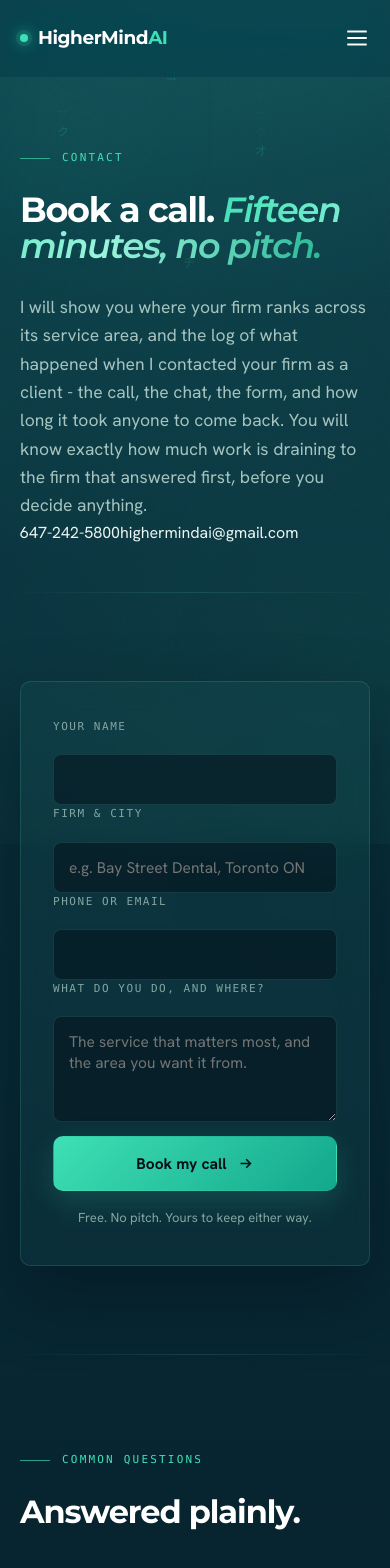
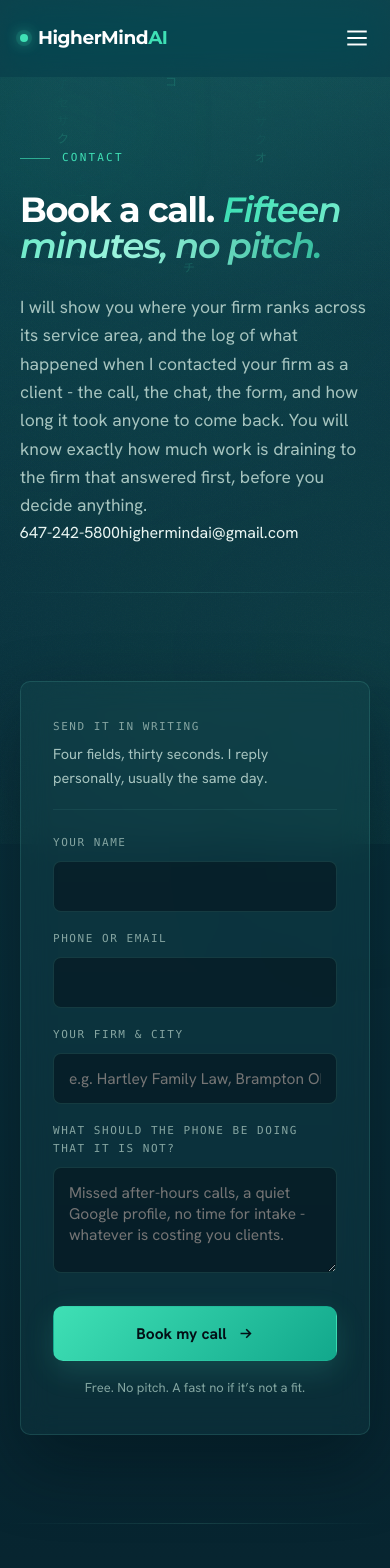
Before and after one commit to HigherMindAi/highermind-site-MAIN, a React (Vite) app: page /contact in a window 390 px wide. Shown: the top 1568 px of the page. Built offline with nearby package versions, Linux system fonts and the light colour scheme.

Commit message:
Polish:
 mobile hero fit, liquid systems flow, form rebuild, chip + copy fixes

```diff
--- a/src/components/ContactForm.tsx
+++ b/src/components/ContactForm.tsx
@@ -9,6 +9,11 @@ function encode(data: Record<string, string>) {
     .join('&');
 }
 
+/**
+ * The write-in form. Netlify mechanics untouched (form name, field names,
+ * honeypot) - this is a presentation rebuild: two-column rows, a header that
+ * sets expectations, and a success card that promises a reply, not an audit.
+ */
 export default function ContactForm() {
   const [status, setStatus] = useState<Status>('idle');
   const [form, setForm] = useState({ name: '', business: '', contact: '', goal: '' });
@@ -39,12 +44,12 @@ export default function ContactForm() {
       <div className="formcard reveal">
         <span className="eyebrow">Received</span>
         <h3 style={{ fontSize: 26, margin: '20px 0 12px' }}>
-          Got it. <span className="em">I&rsquo;ll start the Audit.</span>
+          Got it. <span className="em">You&rsquo;ll hear from me today.</span>
         </h3>
         <p style={{ color: 'var(--muted)', margin: 0 }}>
-          Tell me what you do and where. I will come back with what I would build and when it goes live.
-          I reply personally, usually the same day. If it is urgent, call me directly at
-          647-242-5800.
+          I read these personally and reply the same day, usually within a few hours. I&rsquo;ll come
+          back with what I would build for you and when it goes live. If it&rsquo;s urgent, call me
+          directly at 647-242-5800.
         </p>
       </div>
     );
@@ -52,6 +57,10 @@ export default function ContactForm() {
 
   return (
     <div className="formcard reveal">
+      <div className="formhead">
+        <span className="ln" style={{ marginBottom: 6 }}>Send it in writing</span>
+        <p>Four fields, thirty seconds. I reply personally, usually the same day.</p>
+      </div>
       <form name="lead" onSubmit={onSubmit}>
         <p className="hp">
           <label>
@@ -65,28 +74,38 @@ export default function ContactForm() {
             />
           </label>
         </p>
-        <label htmlFor="name"><span className="ln">Your name</span></label>
-        <input id="name" type="text" name="name" value={form.name} onChange={onChange} required />
-        <label htmlFor="biz"><span className="ln">Firm &amp; city</span></label>
+        <div className="frow">
+          <label htmlFor="name">
+            <span className="ln">Your name</span>
+            <input id="name" type="text" name="name" value={form.name} onChange={onChange} autoComplete="name" required />
+          </label>
+          <label htmlFor="contact">
+            <span className="ln">Phone or email</span>
+            <input id="contact" type="text" name="contact" value={form.contact} onChange={onChange} autoComplete="tel" required />
+          </label>
+        </div>
+        <label htmlFor="biz">
+          <span className="ln">Your firm &amp; city</span>
           <input
             id="biz"
             type="text"
             name="business"
             value={form.business}
             onChange={onChange}
-          placeholder="e.g. Bay Street Dental, Toronto ON"
+            placeholder="e.g. Hartley Family Law, Brampton ON"
             required
           />
-        <label htmlFor="contact"><span className="ln">Phone or email</span></label>
-        <input id="contact" type="text" name="contact" value={form.contact} onChange={onChange} required />
-        <label htmlFor="goal"><span className="ln">What do you do, and where?</span></label>
+        </label>
+        <label htmlFor="goal">
+          <span className="ln">What should the phone be doing that it is not?</span>
           <textarea
             id="goal"
             name="goal"
             value={form.goal}
             onChange={onChange}
-          placeholder="The service that matters most, and the area you want it from."
+            placeholder="Missed after-hours calls, a quiet Google profile, no time for intake - whatever is costing you clients."
           />
+        </label>
         <button type="submit" className="btn btn-primary" disabled={status === 'submitting'}>
           {status === 'submitting' ? 'Sending…' : <>Book my call <Arrow /></>}
         </button>
@@ -95,7 +114,7 @@ export default function ContactForm() {
             Something went wrong sending that. Call or email me directly and I&rsquo;ll sort it.
           </p>
         )}
-        {status !== 'error' && <p className="fine">Free. No pitch. Yours to keep either way.</p>}
+        {status !== 'error' && <p className="fine">Free. No pitch. A fast no if it&rsquo;s not a fit.</p>}
       </form>
     </div>
   );
--- a/src/components/Stages.tsx
+++ b/src/components/Stages.tsx
@@ -174,9 +174,26 @@ export function SystemsStage() {
         <span className="stg-chip">running</span>
       </div>
       <div className="stg-flow">
-        <span className="sf-line">
-          <span className="sf-pulse" />
-        </span>
+        <svg className="sf-path" viewBox="0 0 400 64" preserveAspectRatio="none" aria-hidden="true">
+          <defs>
+            <linearGradient id="sfg" x1="0" y1="0" x2="1" y2="0">
+              <stop offset="0" stopColor="#3FE0B5" stopOpacity="0" />
+              <stop offset="0.5" stopColor="#3FE0B5" />
+              <stop offset="1" stopColor="#9BF4DD" stopOpacity="0" />
+            </linearGradient>
+          </defs>
+          <path
+            className="sf-route"
+            d="M0 40 C 55 16, 105 52, 160 33 S 265 12, 320 35 S 382 46, 400 30"
+            fill="none"
+          />
+          <path
+            className="sf-dash"
+            d="M0 40 C 55 16, 105 52, 160 33 S 265 12, 320 35 S 382 46, 400 30"
+            fill="none"
+            stroke="url(#sfg)"
+          />
+        </svg>
         {NODES.map((s, i) => (
           <span key={s} className="sf-node" style={{ animationDelay: `${i * 1.1}s` }}>
             {s}
--- a/src/index.css
+++ b/src/index.css
@@ -941,3 +941,43 @@ h1 .em{color:var(--teal)}
   .caustic,.sf-pulse,.sf-node,.stg-crt,h1 .em{animation:none !important}
   .sc,.cal-cell{transition:none !important}
 }
+
+/* ============================================================ POLISH PASS
+   Mobile hero + ticker fit, the liquid path in the systems stage, who-I-help
+   breathing room, and the two-column form. */
+
+/* the systems stage: light flowing along a route instead of a bar and a ball */
+.sf-path{position:absolute;inset:0;width:100%;height:100%;pointer-events:none}
+.sf-route{stroke:rgba(63,224,181,.13);stroke-width:1.5}
+.sf-dash{stroke-width:1.8;stroke-linecap:round;stroke-dasharray:16 424;
+  animation:sfflow 4.4s linear infinite;filter:drop-shadow(0 0 5px rgba(63,224,181,.55))}
+@keyframes sfflow{from{stroke-dashoffset:440}to{stroke-dashoffset:0}}
+.sf-line,.sf-pulse{display:none}
+
+/* who-I-help: give the button air after the chips */
+.inds + .pfoot{margin-top:32px}
+.pfoot{display:flex;flex-wrap:wrap;gap:14px 22px;align-items:center}
+
+/* the form: header + paired rows */
+.formhead{margin-bottom:24px;padding-bottom:20px;border-bottom:1px solid var(--line-2)}
+.formhead p{margin:0;font-size:14.5px;color:var(--muted);line-height:1.6}
+.frow{display:grid;grid-template-columns:1fr 1fr;gap:0 18px}
+.formcard input:hover,.formcard textarea:hover{border-color:rgba(63,224,181,.3)}
+
+/* mobile hero + ticker fit */
+.hero-grid > *{min-width:0}
+@media(max-width:900px){
+  .hero .eyebrow{font-size:10px;letter-spacing:.11em;line-height:1.9}
+  .hero-grid{gap:30px}
+  .rec{padding:16px 14px}
+  .recrow{grid-template-columns:38px 34px 1fr auto;gap:7px;font-size:12px;padding:8px 0}
+  .recrow .rt{font-size:10.5px}
+  .recrow .rx{font-size:12px}
+  .recrow .rs{font-size:11px}
+  .rec-foot{flex-wrap:wrap;gap:5px 14px;font-size:11.5px}
+  .rec-note{font-size:10.5px}
+  .frow{grid-template-columns:1fr}
+}
+@media(prefers-reduced-motion:reduce){
+  .sf-dash{animation:none;stroke-dasharray:none;opacity:.35}
+}
--- a/src/pages/Home.tsx
+++ b/src/pages/Home.tsx
@@ -128,8 +128,7 @@ export default function Home() {
               <p className="sub">
                 I build the AI that answers them. An intake desk that picks up every call and
                 message 24/7, screens it, and books it - plus the visibility work that makes people
-                find you first, on Google and inside the AI systems they now ask instead. The panel
-                on the right is that promise, in motion.
+                find you first, on Google and inside the AI systems they now ask instead.
               </p>
               <div className="ctas">
                 <Link to="/book/" className="btn btn-primary">Book a call <Arrow /></Link>
@@ -312,7 +311,7 @@ export default function Home() {
           </div>
           <div className="inds reveal">
             <span className="ind lead-ind">Law firms - the specialty</span>
-            {['Accountants','Dental & orthodontic','Medical clinics','Veterinary','Insurance brokers','Real estate','HVAC & plumbing','Electrical & roofing','Auto service','Any appointment-led practice'].map((i) => (
+            {['Accountants','Dentists & orthodontists','Medical clinics','Veterinary','Insurance brokers','Real estate','HVAC & plumbing','Electrical & roofing','Auto service','Any appointment-led practice'].map((i) => (
               <span className="ind" key={i}>{i}</span>
             ))}
           </div>
--- a/src/pages/Solutions.tsx
+++ b/src/pages/Solutions.tsx
@@ -39,7 +39,7 @@ const LEGAL: [string, string][] = [
 
 const OTHERS: string[] = [
   'Accountants & bookkeepers',
-  'Dental & orthodontic',
+  'Dentists & orthodontists',
   'Medical & specialist clinics',
   'Veterinary',
   'Insurance brokers',
```
Lines whose indentation alone changed are shown as unchanged.
